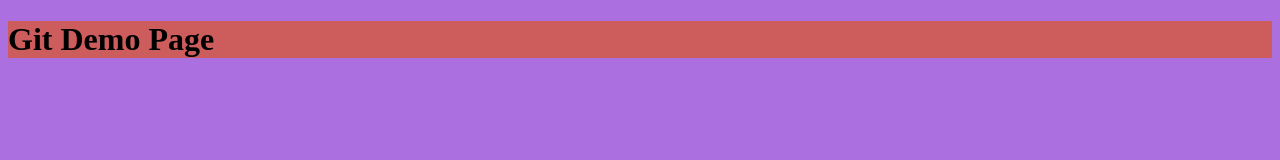
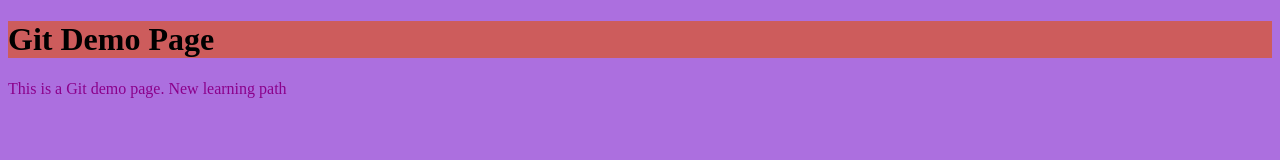
Before and after one commit to amazontest/vuetest, a plain HTML site: page index.html in a window 1280 px wide. Drawn offline with Linux system fonts and the light colour scheme.

Commit message:
new paragraph and color

```diff
--- a/index.html
+++ b/index.html
@@ -9,6 +9,7 @@
     </head>
     <body>
         <h1>Git Demo Page</h1>
+        <p> This is a Git demo page. New learning path</p>
         <script src="scripts.js"></script>
     </body>
 </html>
--- a/styles.css
+++ b/styles.css
@@ -5,3 +5,7 @@ body{
 h1 {
     background-color: indianred;
 }
+
+p {
+color: darkmagenta;
+}
```
